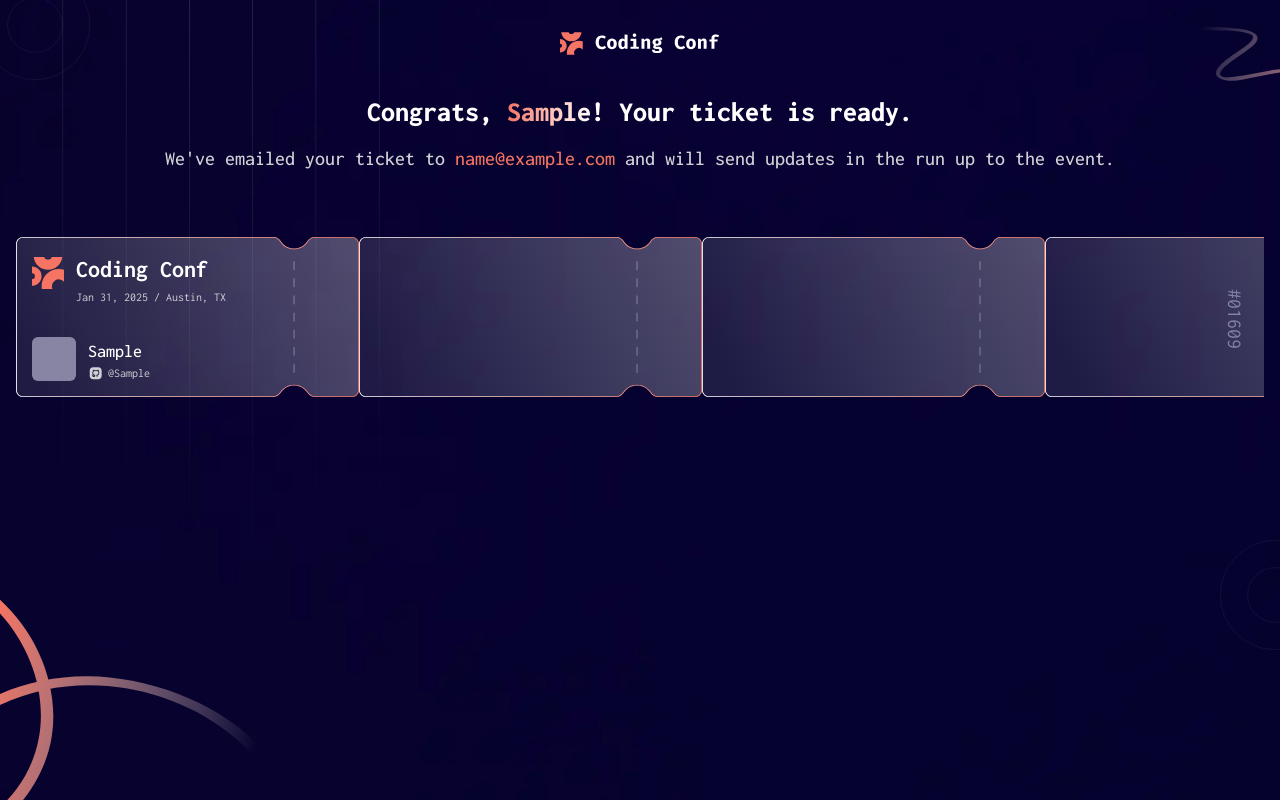
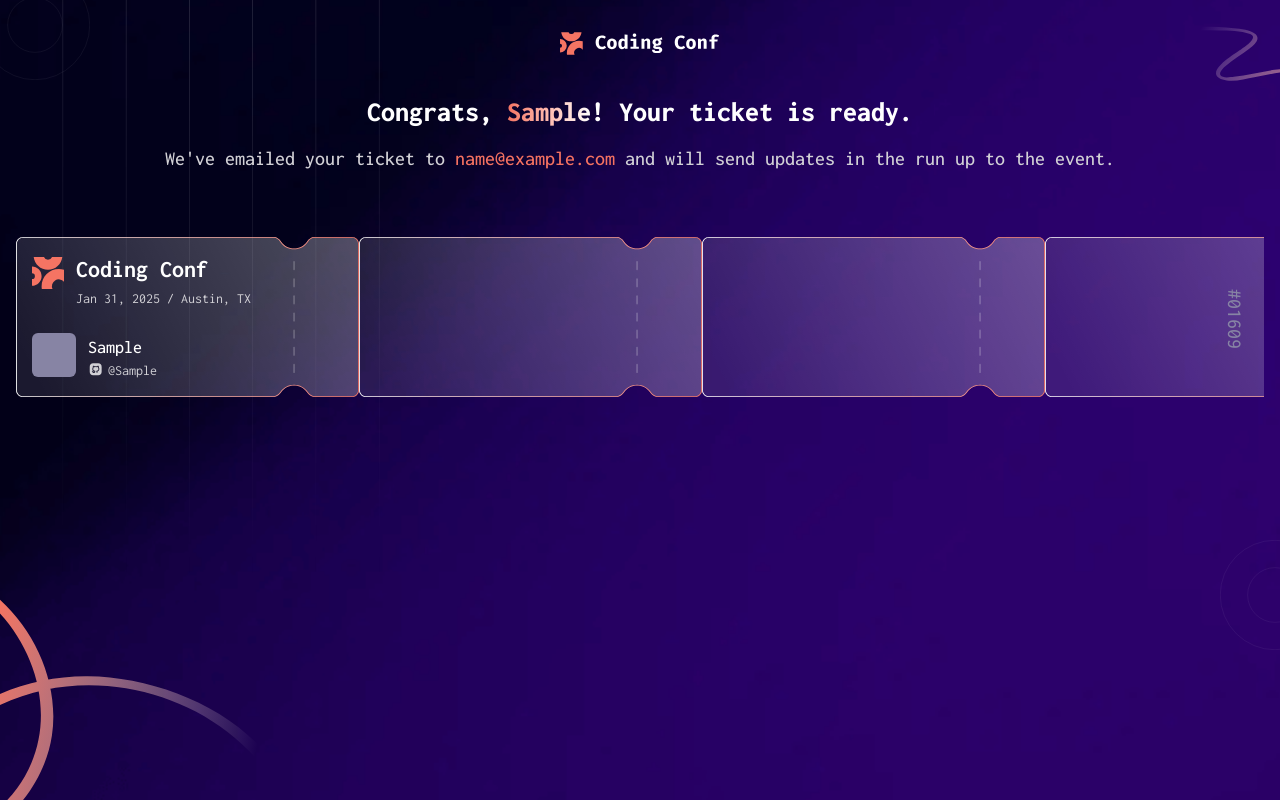
Before and after one commit to danaYatsuta/fm-conference-ticket-generator, a Vue app: page / in a window 1280 px wide. Both pictures are taken after typing "Sample", "name@example.com", "Sample" into the empty fields and a click on the button "Generate My Ticket". Built offline with nearby package versions, Linux system fonts and the light colour scheme; the HTML template or start-up script is replaced by a standard one.

Commit message:
More design corrections

```diff
--- a/src/App.vue
+++ b/src/App.vue
@@ -82,8 +82,8 @@ function onSubmit() {
       <img src="./assets/images/logo-full.svg" alt="Coding Conf logo" class="w-40" />
     </header>
 
-    <main class="px-4 pt-10">
-      <template v-if="state === 'form'">
+    <main class="pt-10">
+      <div v-if="state === 'form'" class="px-4">
         <section class="text-center">
           <h1 class="text-3xl font-extrabold">Your Journey to Coding Conf 2025 Starts Here!</h1>
 
@@ -150,10 +150,10 @@ function onSubmit() {
             Generate My Ticket
           </button>
         </form>
-      </template>
+      </div>
 
-      <template v-else-if="state === 'ticket'">
-        <section class="text-center">
+      <div v-else-if="state === 'ticket'">
+        <section class="px-2 text-center">
           <h1 class="text-3xl font-extrabold">
             Congrats,
             <span
@@ -164,13 +164,13 @@ function onSubmit() {
 
           <p class="pt-4 font-medium text-neutral-300">
             We've emailed your ticket to
-            <span class="text-text-graident-from">{{ form.email }}</span> and will send updates in
-            the run up to the event.
+            <span class="text-orange-500">{{ form.email }}</span> and will send updates in the run
+            up to the event.
           </p>
         </section>
 
         <div
-          class="mt-16 flex h-40 justify-between bg-[url(images/pattern-ticket.svg)] bg-contain pt-5 pb-4 pl-4"
+          class="mx-4 mt-16 flex h-40 justify-between bg-[url(images/pattern-ticket.svg)] bg-contain pt-5 pb-4 pl-4"
         >
           <div class="flex flex-col justify-between">
             <div class="flex gap-3">
@@ -179,7 +179,7 @@ function onSubmit() {
               <div>
                 <p class="text-2xl leading-none font-bold">Coding Conf</p>
 
-                <p class="pt-2 text-xs text-neutral-300">Jan 31, 2025 / Austin, TX</p>
+                <p class="pt-2 text-sm text-neutral-300">Jan 31, 2025 / Austin, TX</p>
               </div>
             </div>
 
@@ -189,7 +189,7 @@ function onSubmit() {
               <div>
                 <p class="text-lg font-medium">{{ form.name }}</p>
 
-                <p class="flex gap-1 text-xs text-neutral-300">
+                <p class="flex gap-1 text-sm text-neutral-300">
                   <img src="./assets/images/icon-github.svg" aria-hidden="true" class="h-4 w-4" />
                   {{ form.github }}
                 </p>
@@ -197,9 +197,9 @@ function onSubmit() {
             </div>
           </div>
 
-          <p class="rotate-90 self-center text-neutral-500">#01609</p>
+          <p class="rotate-90 self-center font-medium text-neutral-500">#01609</p>
         </div>
-      </template>
+      </div>
     </main>
   </div>
 </template>
--- a/src/assets/main.css
+++ b/src/assets/main.css
@@ -36,6 +36,6 @@
     -20px -30px,
     right -50px top 540px,
     0% 0%,
-    0% 0%;
+    bottom;
   background-repeat: no-repeat;
 }
```
